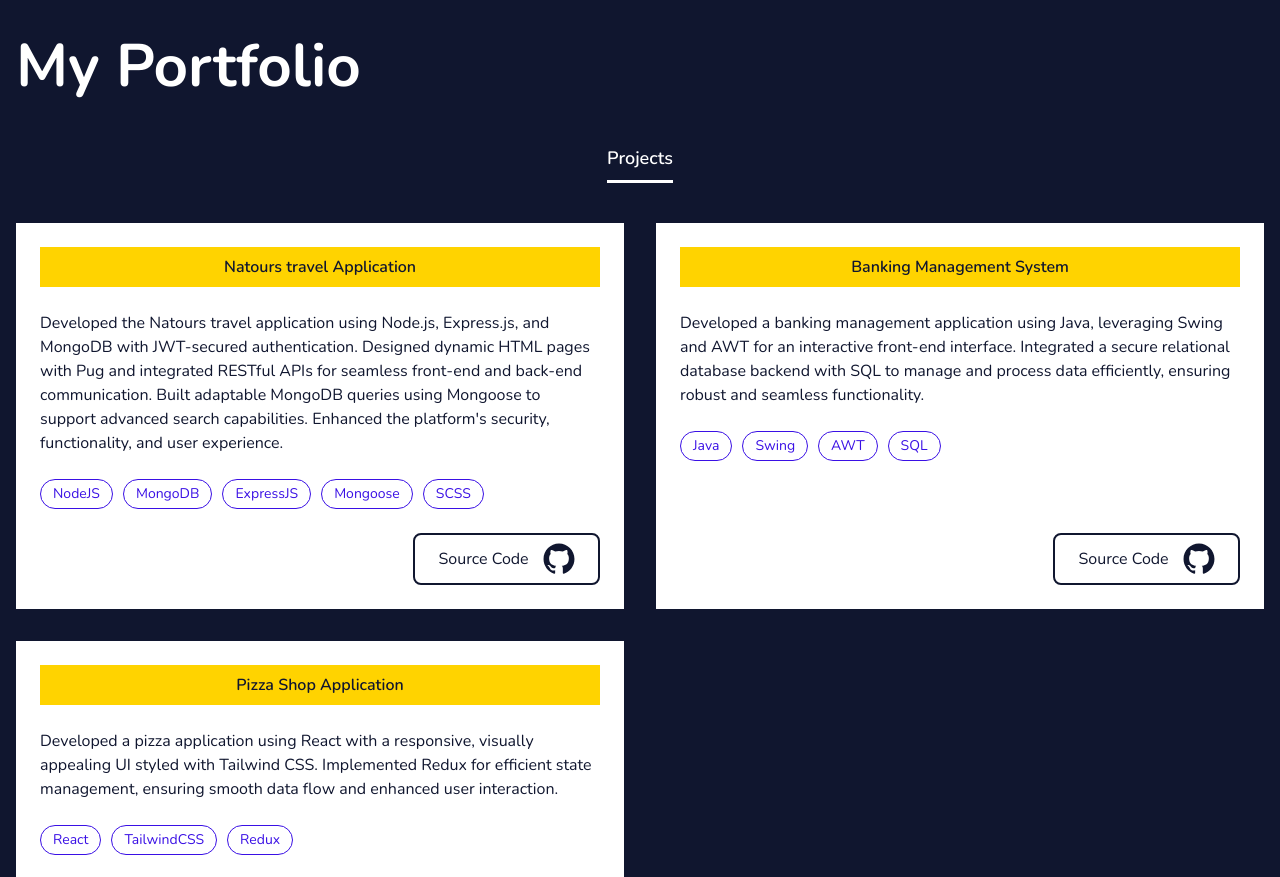
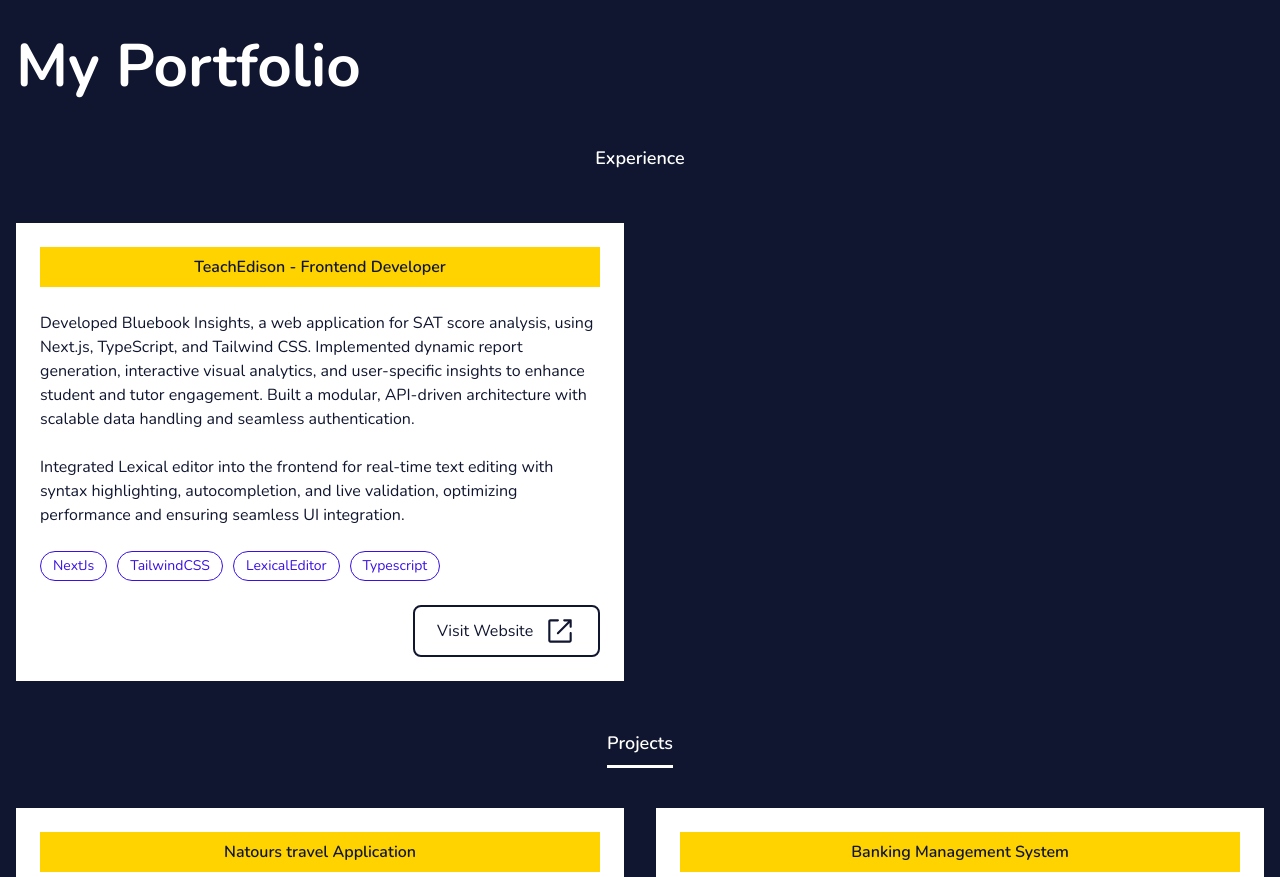
Before and after one commit to tim177/nextjs_portfolio, a Next.js app: page / in a window 1280 px wide. Shown: the part 1580-2457 px from the top of the page. Built offline with nearby package versions, Linux system fonts and the light colour scheme.

Commit message:
improvement: added experience

```diff
--- a/src/components/pages/home/PortfolioSection/index.tsx
+++ b/src/components/pages/home/PortfolioSection/index.tsx
@@ -5,6 +5,8 @@
 import { Category, projectItems } from "./projectItems";
 import ProjectItem from "./ProjectItem";
 import { categoryButtons } from "./categoryButton";
+import { ExternalLinkIcon, GithubIcon } from "@src/icons";
+import { NextLink } from "@src/components/common";
 
 export default function PortfolioSection() {
   const [category, setCategory] = useState<Category>("nextjs");
@@ -15,6 +17,70 @@
         <h2 className="text-3xl font-bold text-white md:text-6xl">
           My Portfolio
         </h2>
+        <div className="my-10 flex flex-wrap justify-center gap-8">
+          <button
+            type="button"
+            className={cn(
+              "group relative flex items-center gap-1.5 border-b-[3px] border-transparent py-2 text-lg font-semibold text-white transition hover:text-white"
+            )}
+          >
+            <span>Experience</span>
+          </button>
+        </div>
+
+        <div className="grid gap-8 lg:grid-cols-2">
+          <article className="flex cursor-default flex-col gap-6 bg-white p-6 transition duration-300 hover:-translate-y-4 hover:translate-x-4 hover:shadow-primary-100-lg">
+            <h3 className="bg-primary-100 p-2 text-center font-semibold">
+              TeachEdison - Frontend Developer
+            </h3>
+            <p>
+              Developed Bluebook Insights, a web application for SAT score
+              analysis, using Next.js, TypeScript, and Tailwind CSS. Implemented
+              dynamic report generation, interactive visual analytics, and
+              user-specific insights to enhance student and tutor engagement.
+              Built a modular, API-driven architecture with scalable data
+              handling and seamless authentication.
+            </p>
+            <p>
+              Integrated Lexical editor into the frontend for real-time text
+              editing with syntax highlighting, autocompletion, and live
+              validation, optimizing performance and ensuring seamless UI
+              integration.
+            </p>
+            <ul className="flex flex-wrap gap-2.5 text-primary-200">
+              <li className="rounded-full border border-primary-200 px-3 py-1 text-sm">
+                NextJs
+              </li>
+              <li className="rounded-full border border-primary-200 px-3 py-1 text-sm">
+                TailwindCSS
+              </li>
+              <li className="rounded-full border border-primary-200 px-3 py-1 text-sm">
+                LexicalEditor
+              </li>
+              <li className="rounded-full border border-primary-200 px-3 py-1 text-sm">
+                Typescript
+              </li>
+            </ul>
+
+            <div className="mt-auto flex justify-end gap-4">
+              <NextLink
+                href="https://www.teachedison.com/"
+                className="group flex w-1/2 items-center justify-around rounded-lg border-2 border-primary-300 px-4 py-2 hover:bg-primary-300 hover:text-white md:w-1/3"
+              >
+                <span>Visit Website</span>
+                <ExternalLinkIcon className="h-8 w-8 fill-primary-300 transition group-hover:fill-white" />
+              </NextLink>
+
+              {/* <NextLink
+                href=""
+                className="group flex w-1/2 items-center justify-around rounded-lg border-2 border-primary-300 px-4 py-2 hover:bg-primary-300 hover:text-white md:w-1/3"
+              >
+                <span>Source Code</span>
+                <GithubIcon className="h-8 w-8 fill-primary-300 transition group-hover:fill-white" />
+              </NextLink> */}
+            </div>
+          </article>
+        </div>
 
         <div className="my-10 flex flex-wrap justify-center gap-8">
           {categoryButtons.map((categoryButton) => (
```
